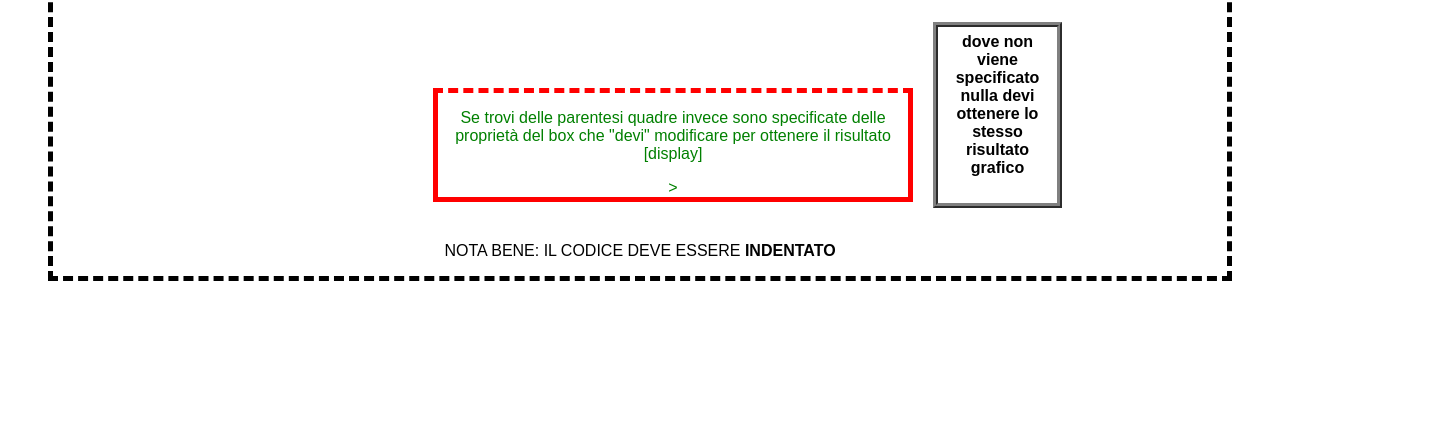
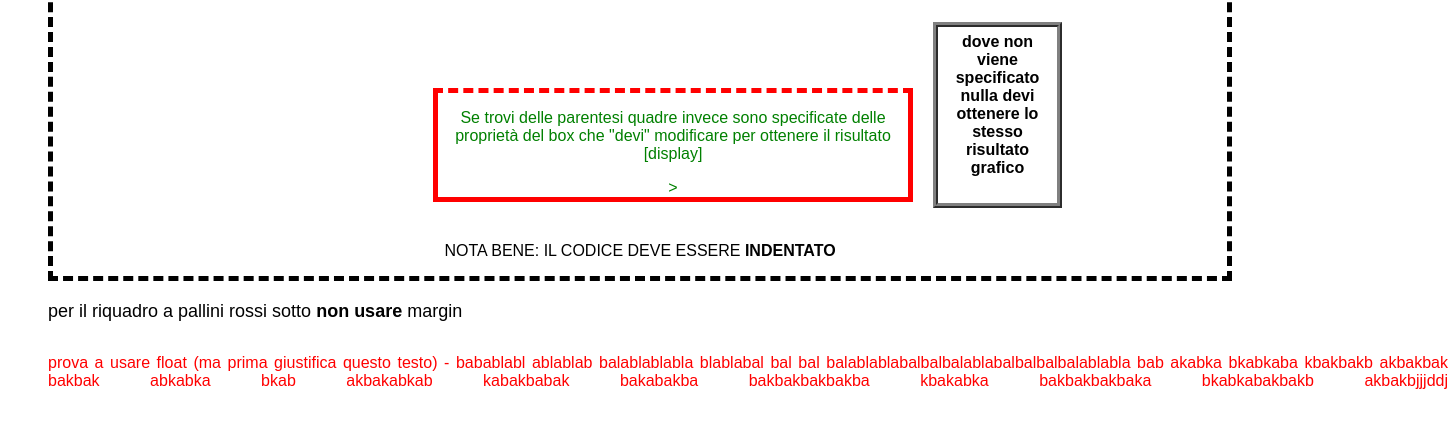
Before and after one commit to DajaKlaus/Daja_verifica_05-05-2022, a plain HTML site: page index.html in a window 1280 px wide. Shown: the part 247-674 px from the top of the page, 1448 px wide, since content can reach past the window. Drawn offline with Linux system fonts and the light colour scheme.

Commit message:
testo giustificato

```diff
--- a/index.html
+++ b/index.html
@@ -19,5 +19,11 @@
 
             <p>NOTA BENE: IL CODICE DEVE ESSERE <b>INDENTATO</b></p>
         </div>
+
+        <p style="margin-left: 40px; margin-top: -20px; font-size: 18px;">per il riquadro a pallini rossi sotto <b>non usare</b> margin</p><br>
+
+        <div id="textGiustificato">
+            <p>prova a usare float (ma prima giustifica questo testo) - babablabl ablablab balablablabla blablabal bal bal balablablabalbalbalablabalbalbalbalablabla bab akabka bkabkaba kbakbakb akbakbak bakbak abkabka bkab akbakabkab kabakbabak bakabakba bakbakbakbakba kbakabka bakbakbakbaka bkabkabakbakb akbakbjjjddj</p>
+        </div>
     </body>
 </html>
--- a/style.css
+++ b/style.css
@@ -5,8 +5,8 @@ body{
 #dSopra{
     border: 5px solid black;
     border-style: dashed;
+    position: relative;
     margin: 40px;
-    position: relative;
     text-align: center;
 }
 
@@ -38,3 +38,13 @@ fieldset{
     margin-top: -200px;
     margin-left: 880px;
 }
+
+#textGiustificato{
+    position: relative;
+    margin-top: -20px;
+    margin-left: 40px;
+    color: red;
+    width: 1400px;
+    text-align: justify;
+    text-align-last: justify;
+}
```
